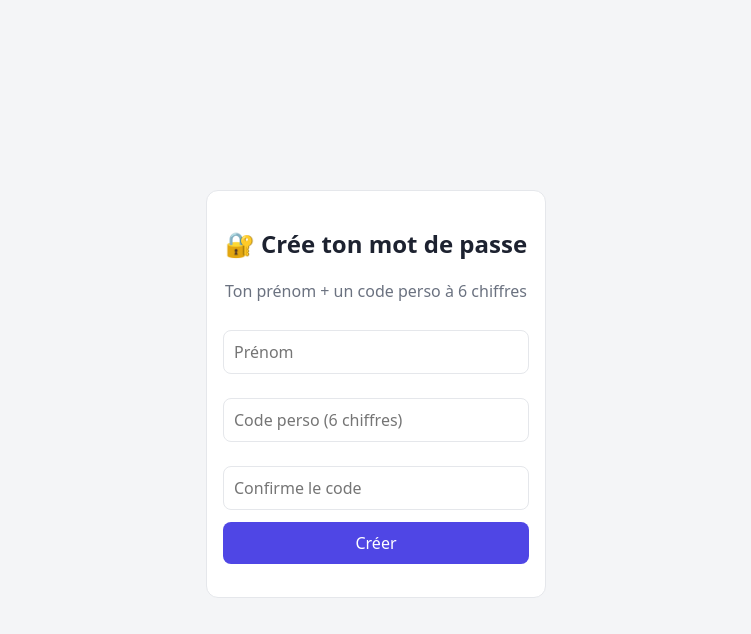
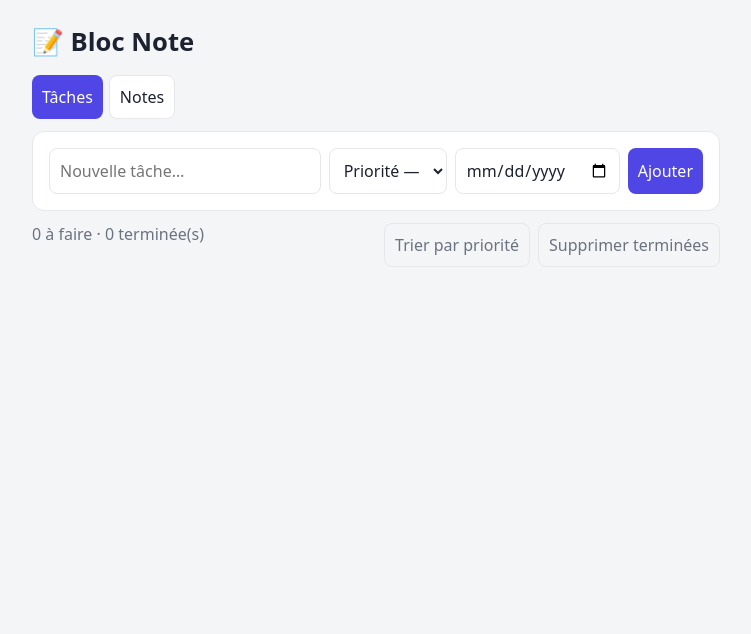
Before and after one commit to Tauwni/Bloc-note, a plain HTML site: page index.html in a window 1280 px wide. Shown: the whole page, without its empty margins (264-1015 px from the left). Drawn offline with Linux system fonts and the light colour scheme.

Commit message:
Désactive temporairement le code d'accès
Co-Authored-By: Claude Opus 5.5 <noreply@anthropic.com>
Claude-Session: https://claude.ai/code/session_01Hm1TKGf5RzUaF5xNjGXKbp

```diff
--- a/index.html
+++ b/index.html
@@ -40,7 +40,7 @@ textarea{width:100%;min-height:200px}
 </div></div>
 
 <div id="app" class="wrap" hidden>
-  <h1><span>📝 Bloc Note <small id="who" style="font-size:.9rem;color:var(--mut)"></small></span> <button class="ghost" id="out">🔒 Verrouiller</button></h1>
+  <h1><span>📝 Bloc Note <small id="who" style="font-size:.9rem;color:var(--mut)"></small></span> <button class="ghost" id="out" hidden>🔒 Verrouiller</button></h1>
   <div class="tabs"><button class="on" data-v="tasks">Tâches</button><button data-v="notes">Notes</button></div>
   <section id="v-tasks">
     <div class="card"><div class="row">
@@ -74,7 +74,7 @@ async function unlock(){
 function show(){$('lock').style.display='none';$('app').hidden=false;$('who').textContent=get('name','');render();$('notes').value=get('notes','')}
 $('go').onclick=unlock;$('nm').onkeydown=$('pw').onkeydown=$('pw2').onkeydown=e=>{if(e.key==='Enter')unlock()};
 $('out').onclick=()=>{sessionStorage.removeItem(K+'ok');location.reload()};
-if(sessionStorage.getItem(K+'ok'))show();
+show(); // code désactivé pour l'instant
 
 document.querySelectorAll('.tabs button').forEach(b=>b.onclick=()=>{document.querySelectorAll('.tabs button').forEach(x=>x.classList.toggle('on',x===b));$('v-tasks').hidden=b.dataset.v!=='tasks';$('v-notes').hidden=b.dataset.v!=='notes'});
 $('notes').oninput=e=>set('notes',e.target.value);
```
